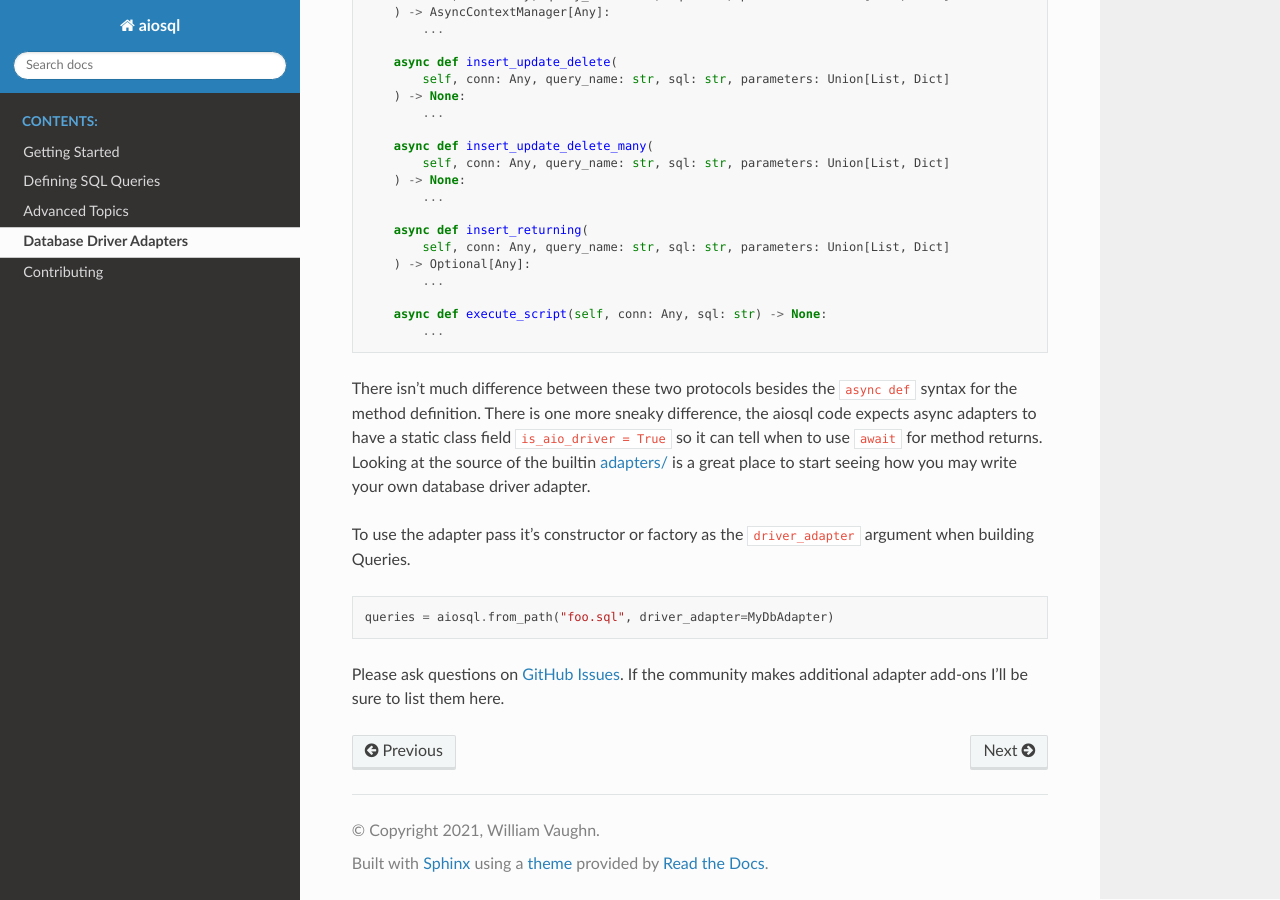
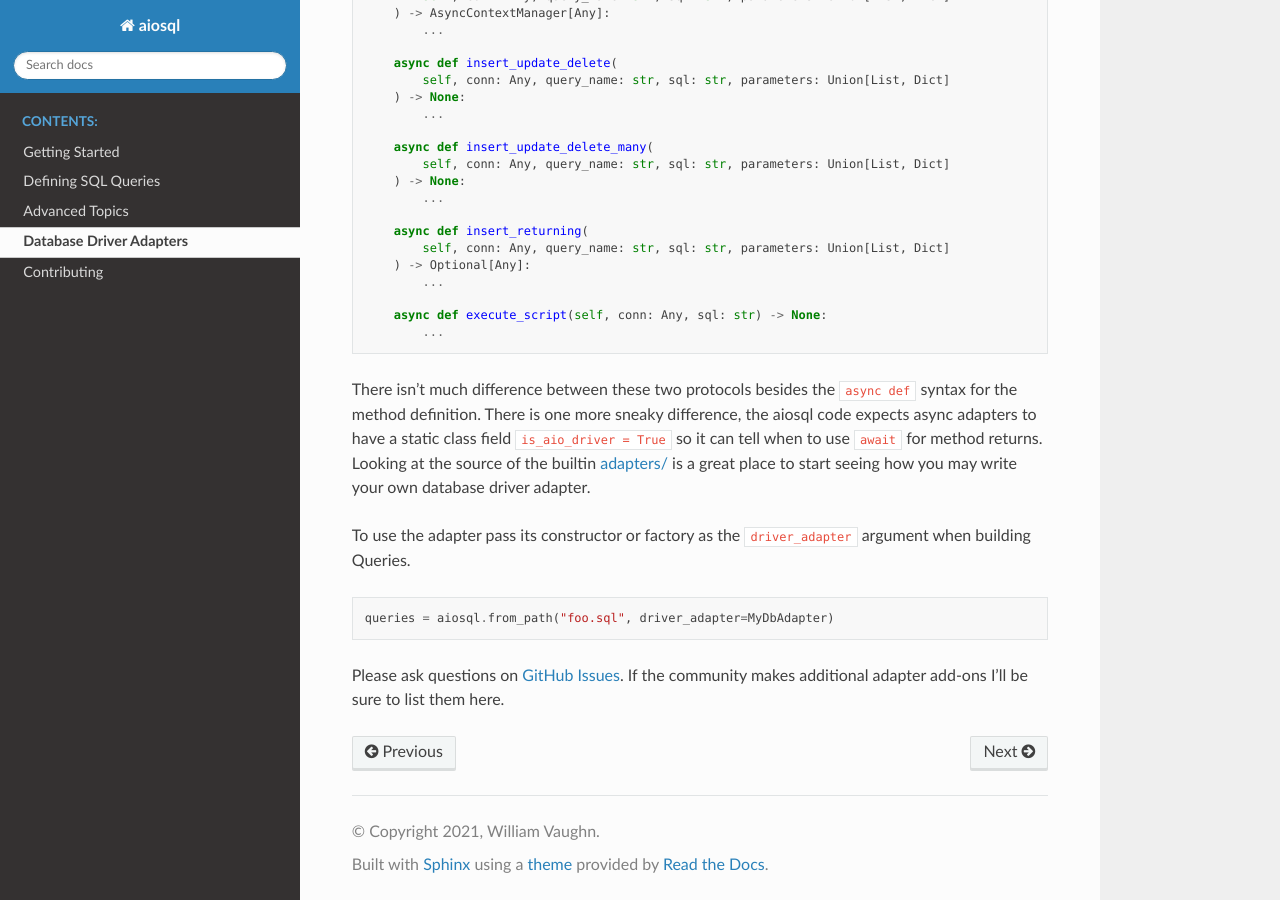
Before and after one commit to nackjicholson/aiosql, a Sphinx documentation site: the page built from docs/source/database-driver-adapters.rst, in a window 1280 px wide and 900 px high, scrolled down 1704 px. Built offline with Sphinx 7.4.7 and the Read the Docs theme 2.0.0, drawn with Linux system fonts in a browser that asks for light colours; pages that are not in the unit, such as notebooks, are missing from menus; some of the changed text lies outside the part shown.

```diff
--- a/docs/source/database-driver-adapters.rst
+++ b/docs/source/database-driver-adapters.rst
@@ -109,7 +109,7 @@ Database driver adapters in aiosql allow extension of the library to support add
 
 There isn't much difference between these two protocols besides the ``async def`` syntax for the method definition. There is one more sneaky difference, the aiosql code expects async adapters to have a static class field ``is_aio_driver = True`` so it can tell when to use ``await`` for method returns. Looking at the source of the builtin `adapters/ <https://github.com/nackjicholson/aiosql/tree/master/aiosql/adapters>`__ is a great place to start seeing how you may write your own database driver adapter.
 
-To use the adapter pass it's constructor or factory as the ``driver_adapter`` argument when building Queries.
+To use the adapter pass its constructor or factory as the ``driver_adapter`` argument when building Queries.
 
 .. code:: python
 
```
Also changed, not shown: other parts of docs/source/database-driver-adapters.rst (+3 -3 lines), 1 other file.
